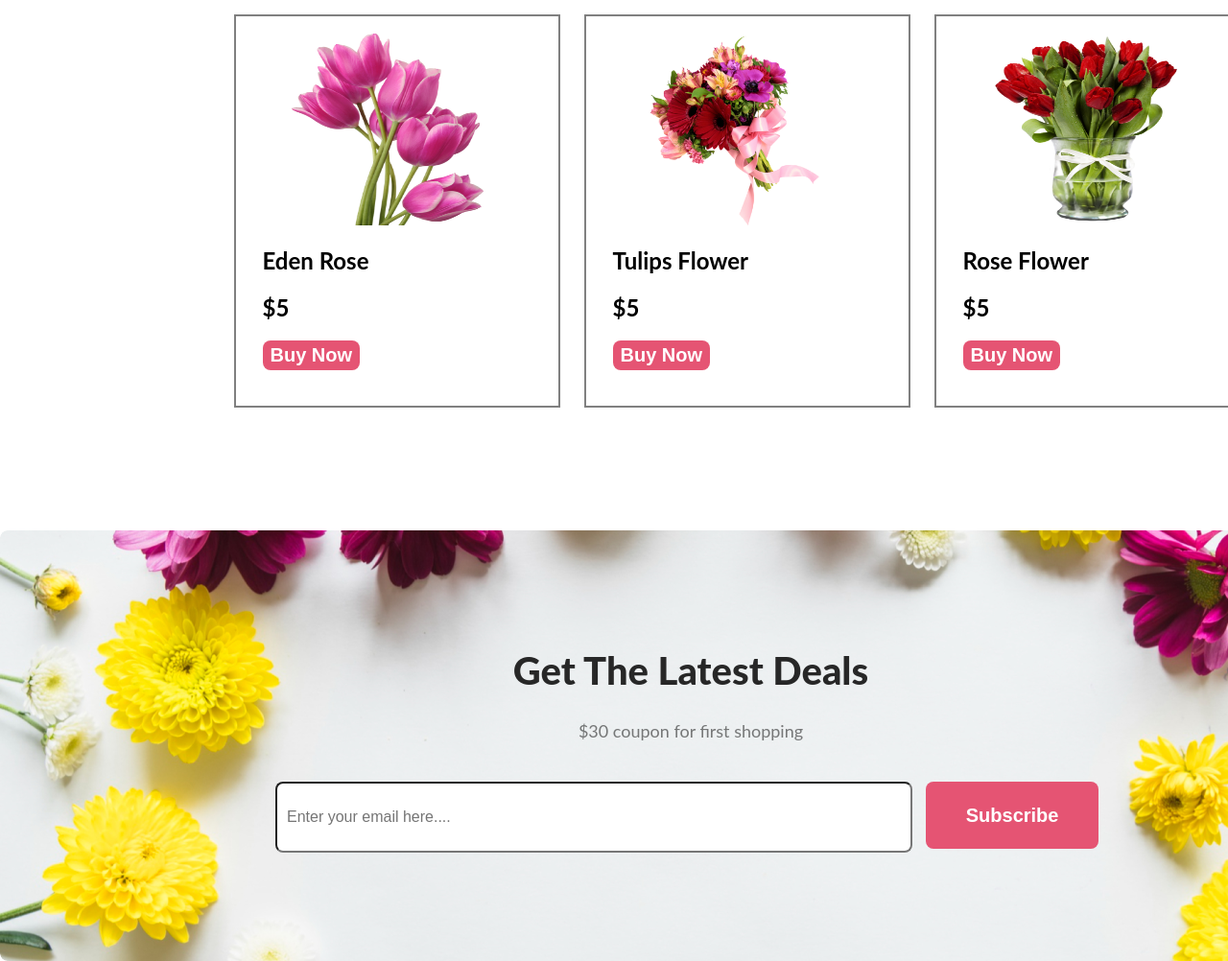
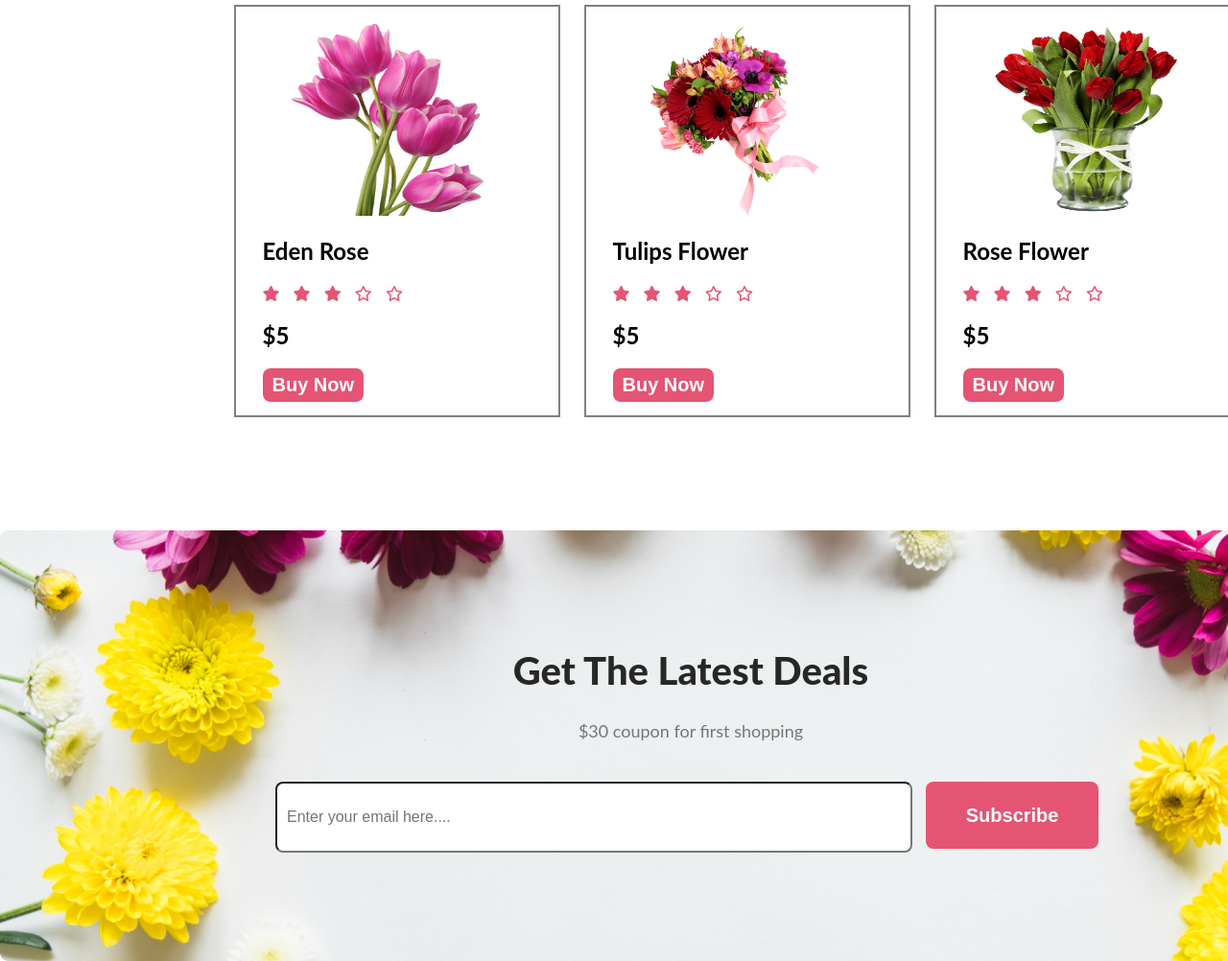
Before and after one commit to imrans94c/flower-shop, a plain HTML site: page index.html in a window 1280 px wide. Shown: the part 4092-5094 px from the top of the page at 96% size. Drawn offline with Linux system fonts and the light colour scheme.

Commit message:
color change and submit

```diff
--- a/index.html
+++ b/index.html
@@ -6,6 +6,7 @@
     <title>Flower Shop</title>
     <link rel="stylesheet" href="./style/style.css">
     <link rel="shortcut icon" href="./assets/lily-flower.jpg" type="image/x-icon">
+    <script src="https://kit.fontawesome.com/34b99e7d22.js" crossorigin="anonymous"></script>
 </head>
 <body>
     <header>
@@ -115,18 +116,33 @@
                         <div class="flower-image-1">
                             <img class="fimage" src="./assets/pngwing 6.png" alt="Comming soon">
                                 <h2>Eden Rose</h2>
+                                <i class="fa-solid fa-star"></i>
+                                <i class="fa-solid fa-star"></i>
+                                <i class="fa-solid fa-star"></i>
+                                <i class="fa-regular fa-star"></i>
+                                <i class="fa-regular fa-star"></i>
                                 <h2>$5</h2>
                                 <button class="b-btn">Buy Now</button>
                         </div>
                         <div class="flower-image-1">
                             <img class="fimage" src="./assets/pngwing 5.png" alt="Comming soon">
                             <h2>Tulips Flower</h2>
+                            <i class="fa-solid fa-star"></i>
+                            <i class="fa-solid fa-star"></i>
+                            <i class="fa-solid fa-star"></i>
+                            <i class="fa-regular fa-star"></i>
+                            <i class="fa-regular fa-star"></i>
                             <h2>$5</h2>
                             <button class="b-btn">Buy Now</button>
                         </div>
                         <div class="flower-image-1">
                             <img class="fimage" src="./assets/pngwing 8.png" alt="Comming soon">
                             <h2>Rose Flower</h2>
+                            <i class="fa-solid fa-star"></i>
+                            <i class="fa-solid fa-star"></i>
+                            <i class="fa-solid fa-star"></i>
+                            <i class="fa-regular fa-star"></i>
+                            <i class="fa-regular fa-star"></i>
                             <h2>$5</h2>
                             <button class="b-btn">Buy Now</button>
                         </div>
@@ -134,6 +150,11 @@
                         <div class="flower-image-1">
                             <img class="fimage" src="./assets/pngwing 7.png" alt="Comming soon">
                             <h2>Rosa Peace </h2>
+                            <i class="fa-solid fa-star"></i>
+                            <i class="fa-solid fa-star"></i>
+                            <i class="fa-solid fa-star"></i>
+                            <i class="fa-regular fa-star"></i>
+                            <i class="fa-regular fa-star"></i>
                             <h2>$5</h2>
                             <button class="b-btn">Buy Now</button>
                         </div>
--- a/style/style.css
+++ b/style/style.css
@@ -337,13 +337,20 @@ body{
 
 .flower-image-1{
     width:300px;
-    height:370px;
+    height:390px;
     border:2px solid gray;
     padding:18px;
 }
 .flower-image-1 h2{
     margin-left:10px;
 }
+
+.flower-image-1 i{
+    margin-left:10px;
+    color: #E55473;
+}
+
+
 
 .b-btn{
     color: #FFF;
@@ -352,7 +359,7 @@ body{
     border-radius: 8px;
     background: #E55473;
     border:none;
-    padding: 4px 8px;
+    padding: 6px 10px;
     margin-left:10px;
 }
 
```
